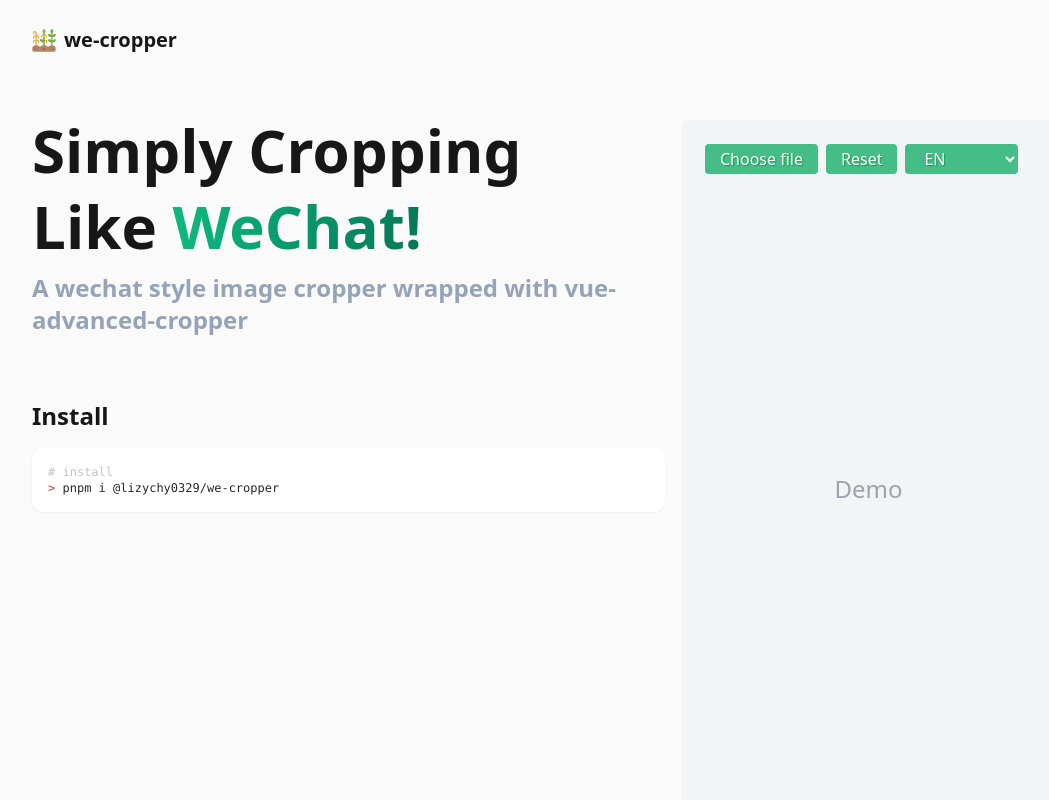
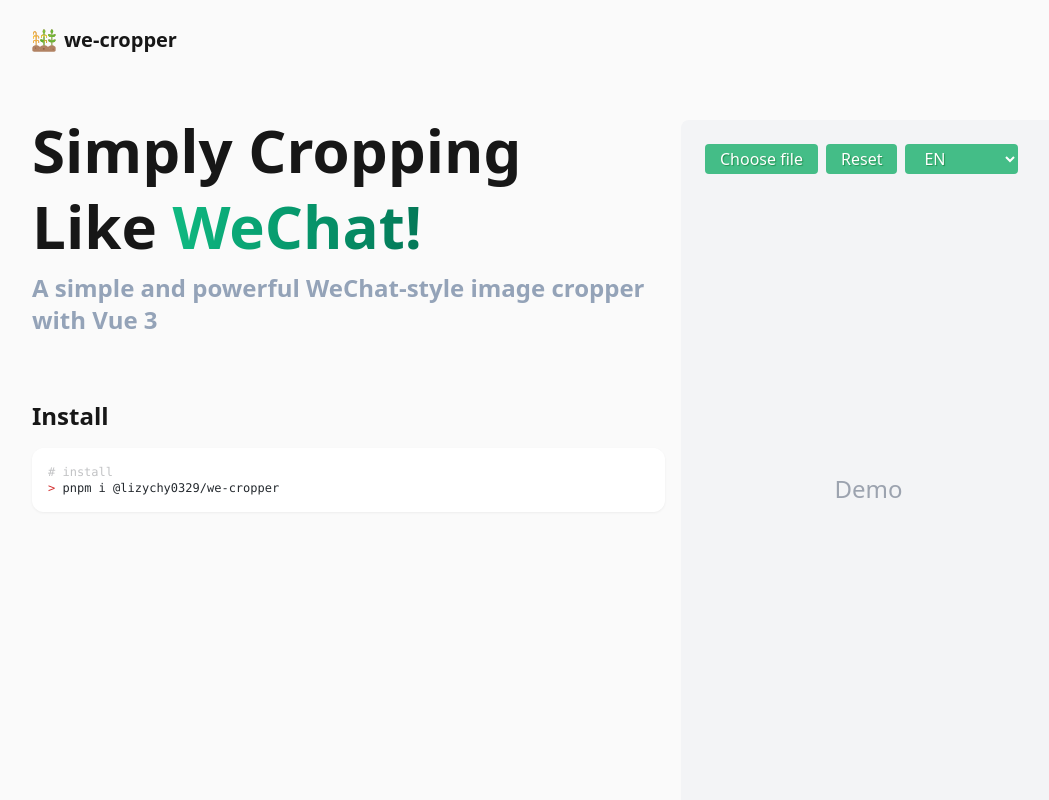
Before and after one commit to lizyChy0329/we-cropper, a Vue app: page / in a window 1280 px wide. Shown: the top 800 px of the page, without its empty margins (96-1145 px from the left). Built offline with nearby package versions, Linux system fonts and the light colour scheme.

Commit message:
docs: 统一描述为"简单而强大的微信风格图片裁剪器"
将App.vue、README.md和文档中的描述统一修改为"简单而强大的微信风格图片裁剪器"，保持文案一致性

```diff
--- a/src/App.vue
+++ b/src/App.vue
@@ -56,7 +56,7 @@
           <div
             class="text-lg sm:text-2xl font-semibold text-slate-400 py-4 dark:text-slate-200"
           >
-            A wechat style image cropper wrapped with vue-advanced-cropper
+            A simple and powerful WeChat-style image cropper with Vue 3
           </div>
 
           <div
```
Also changed, not shown: 2 other files (tests, documents, lock files or other folders).
